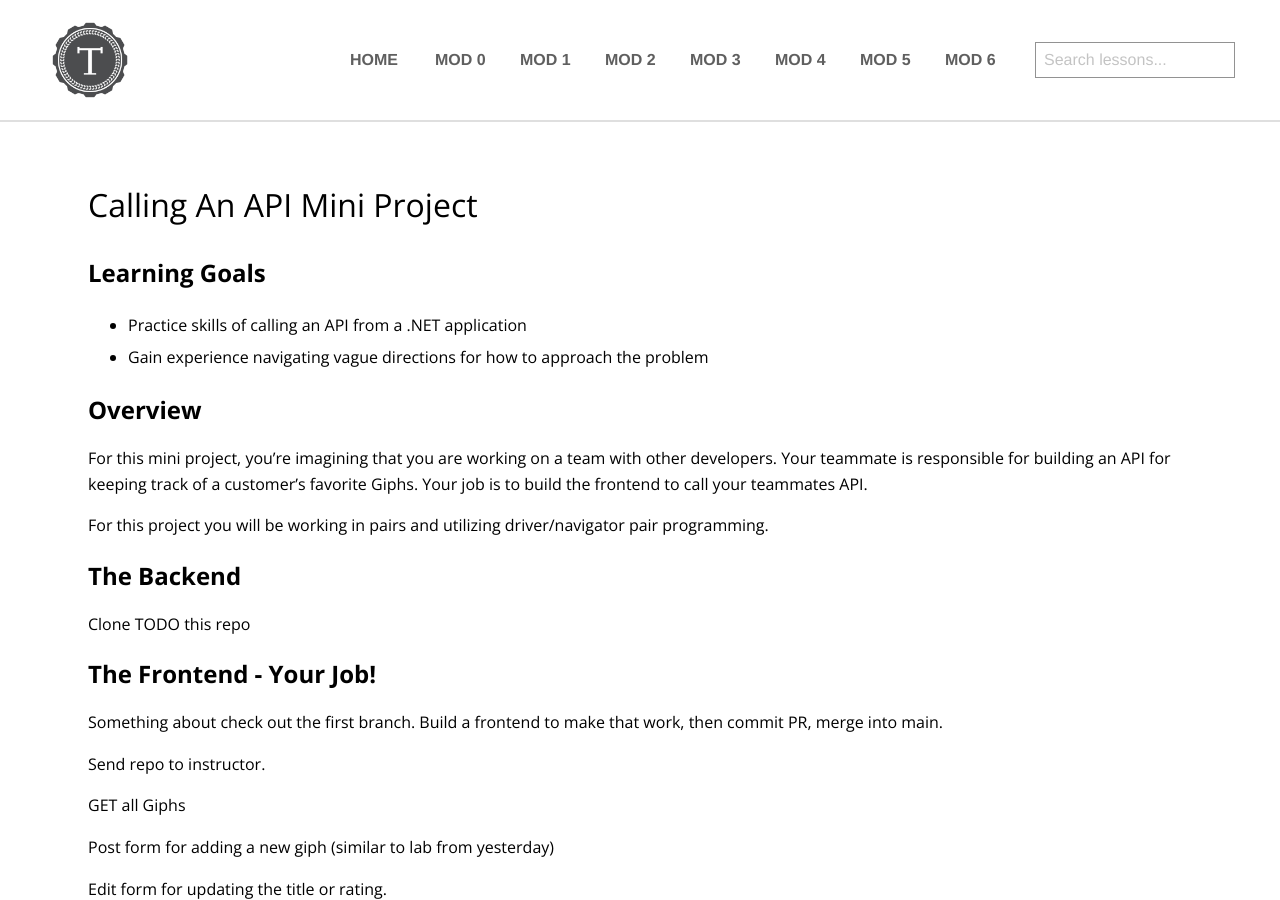
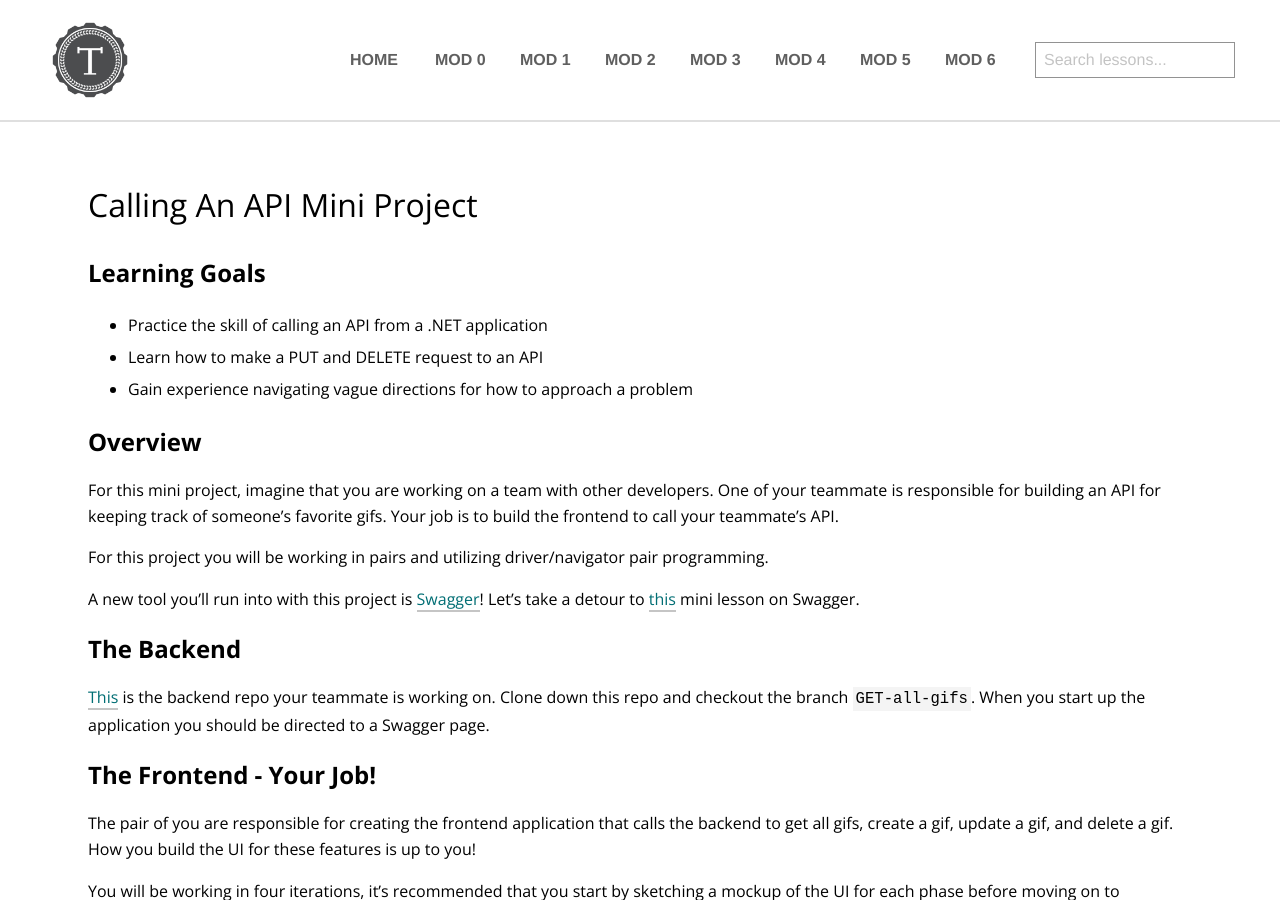
Before and after one commit to turingschool/launch-curriculum, a Jekyll site: the page built from module5/projects/CallingAnApiMiniProject.md, in a window 1280 px wide and 900 px high. Built offline with Jekyll 4.4.1, drawn with Linux system fonts in a browser that asks for light colours; nearby versions of some CDN libraries; comment, search, counter and statistics services are not loaded; some of the changed text lies outside the part shown.

Commit message:
Add Calling API mini project

```diff
--- a/module5/projects/CallingAnApiMiniProject.md
+++ b/module5/projects/CallingAnApiMiniProject.md
@@ -4,33 +4,51 @@
 ---
 
 ## Learning Goals
-* Practice skills of calling an API from a .NET application
-* Gain experience navigating vague directions for how to approach the problem
+* Practice the skill of calling an API from a .NET application
+* Learn how to make a PUT and DELETE request to an API
+* Gain experience navigating vague directions for how to approach a problem
 
 ## Overview
 
-For this mini project, you're imagining that you are working on a team with other developers. Your teammate is responsible for building an API for keeping track of a customer's favorite Giphs. Your job is to build the frontend to call your teammates API.
+For this mini project, imagine that you are working on a team with other developers. One of your teammate is responsible for building an API for keeping track of someone's favorite gifs. Your job is to build the frontend to call your teammate's API.
 
 For this project you will be working in pairs and utilizing driver/navigator pair programming.
 
+A new tool you'll run into with this project is [Swagger](https://swagger.io/)! Let's take a detour to [this](../lessons/Week4/Swagger) mini lesson on Swagger.
+
 ## The Backend
 
-Clone TODO this repo
+[This](https://github.com/turingschool-examples/GifTracker) is the backend repo your teammate is working on. Clone down this repo and checkout the branch `GET-all-gifs`. When you start up the application you should be directed to a Swagger page.
 
 ## The Frontend - Your Job!
 
-Something about check out the first branch. Build a frontend to make that work, then commit PR, merge into main.
+The pair of you are responsible for creating the frontend application that calls the backend to get all gifs, create a gif, update a gif, and delete a gif. How you build the UI for these features is up to you!
 
-Send repo to instructor.
+You will be working in four iterations, it's recommended that you start by sketching a mockup of the UI for each phase before moving on to implementation.
 
+As is best practice, check out a new branch for each iteration. Once you have completed the iteration, make a PR and merge your changes in to main.
 
-GET all Giphs
+✅ Once you've created your repo, one partner should send a link to all instructors. After each iteration, send a link to your PR to all instructors so they can follow your progress.
 
-Post form for adding a new giph (similar to lab from yesterday)
+### Iteration 1 - Get all Gifs
+* You should already have checked out the backend branch `GET-all-gifs`.
+* Implement a way for the user to see all gifs currently in the database.
 
-Edit form for updating the title or rating.
+### Iteration 2 - Add a new Gif
+* Check out the backend branch `POST-a-new-gif`.
+* Implement a way for the user to add a new Gif to the database (Yesterday's lab is a great reference!)
+* Note that there is a new migration! Take a look at what changed there and update your database. Also, take a look at what's in the schemas section in Swagger.
+* Is there anything that you wish the developer working on the API had done differently? If you have any feedback you would communicate to your teammate, but that in your PR comment for this iteration.
 
-Delete button for deletion
+### Iteration 3 - Update a Gif
+* Check out the backend branch `PUT-update-a-gif`.
+* Implement a way for the user to update an existing gif.
 
+### Iteration 4 - Delete a Gif
+* Check out the backend branch `DELETE-a-gif`.
+* Implement a way for the user to delete a gif.
 
-Spicy stretch goal of adding search where you call the Giphy API?? How would you architect that, then design review?
+<aside class="instructor-notes" markdown="1">
+    <p><strong>Instructor Note</strong><br>
+    Since this is a day and a half project, some students may need some more stretch goals. One potential stretch goal is adding a search where the frontend calls the Giphy API to retrieve gifs based on the search. And then somehow the user can choose which to add to the database. </p>
+</aside>
```
Also changed, not shown: module5/index.md (+2 -1 lines), module5/lessons/Week4/Swagger.md (added, +6 -0 lines).
